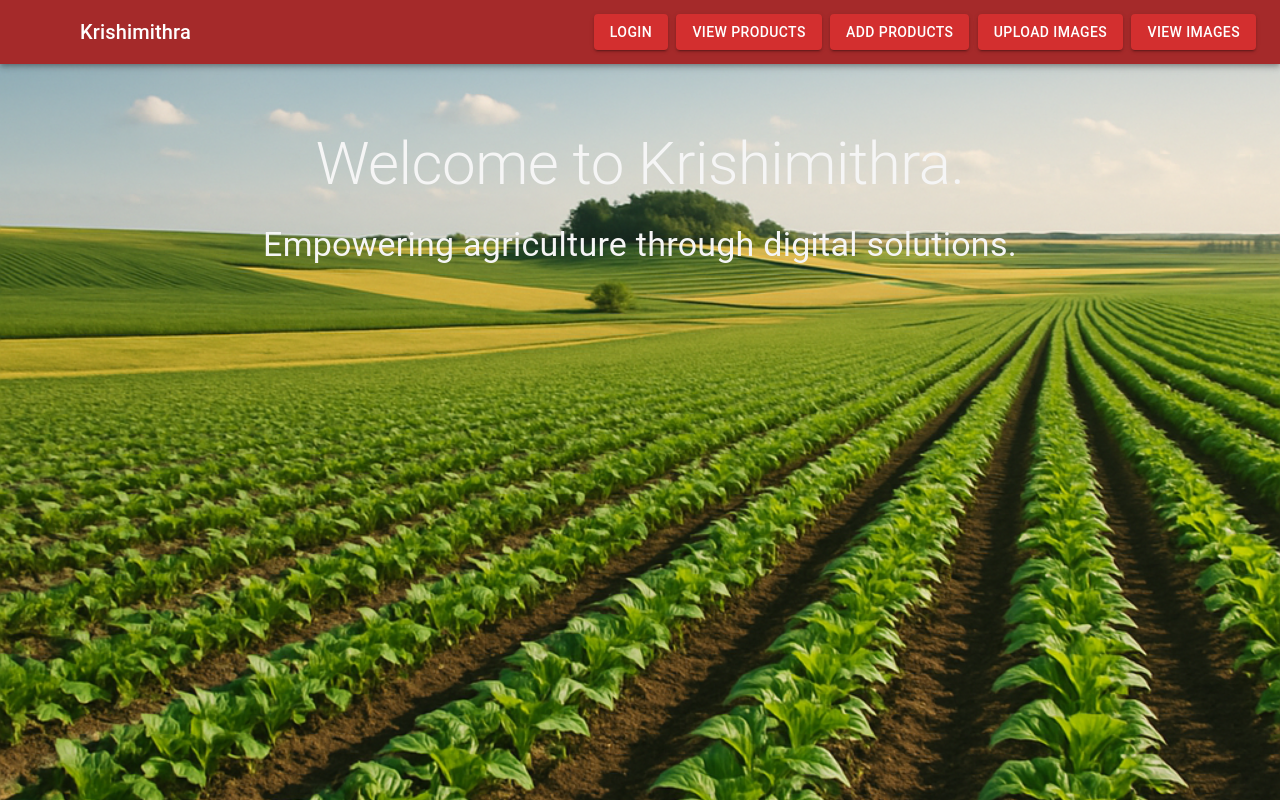
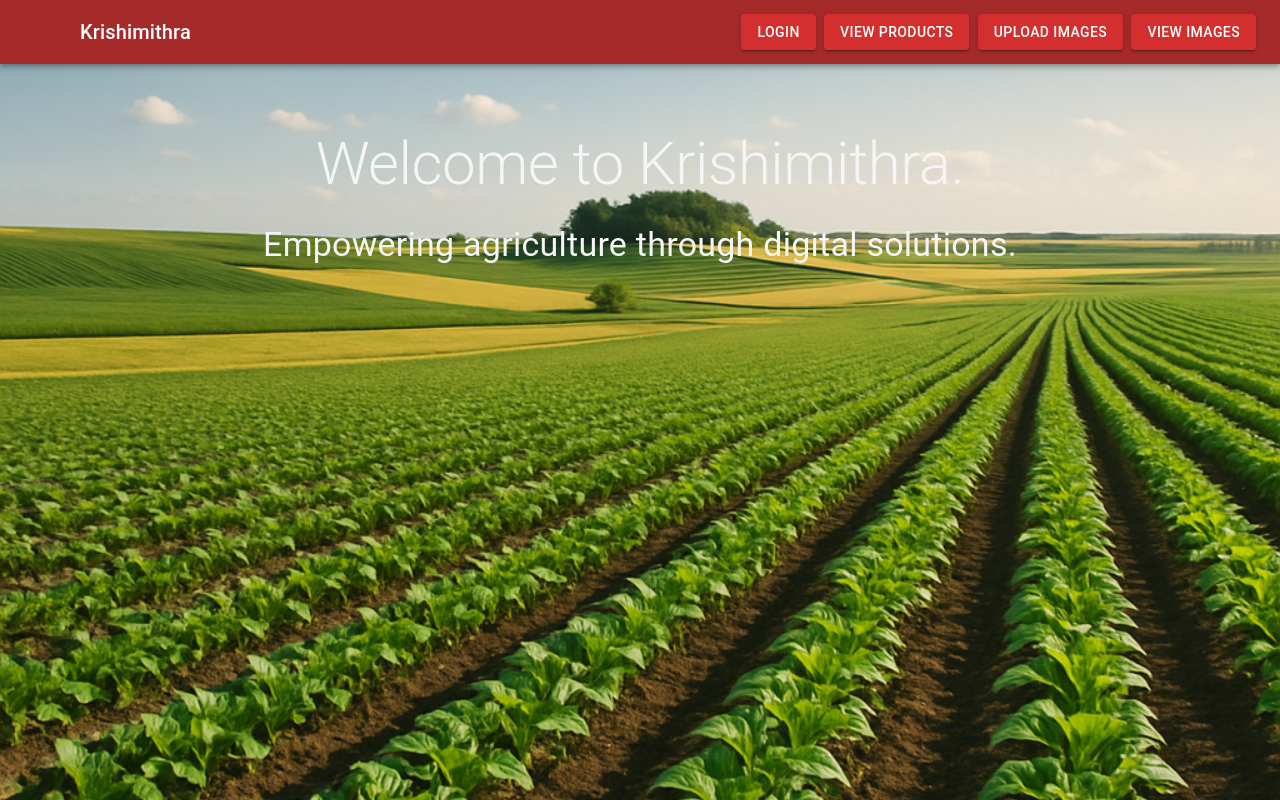
Before and after one commit to FizaanZahra/Krishimithra-Frontend, a React (Vite) app: page / in a window 1280 px wide. Shown: the top 800 px of the page. Built offline with nearby package versions, Linux system fonts and the light colour scheme; some icons are missing.

Commit message:
Update Navbar.jsx

```diff
--- a/src/component/Navbar.jsx
+++ b/src/component/Navbar.jsx
@@ -31,11 +31,6 @@ const Navbar = () => {
                 VIEW products
               </Link>
             </Button>&nbsp;&nbsp;
-            <Button color="error" variant='contained'>
-              <Link to={"/a"} style={{ color: "white" }}>
-                ADD products
-              </Link>
-            </Button>&nbsp;&nbsp;
             {/* ✅ Upload Image Button */}
             <Button color="error" variant='contained'>
   <Link to={"/upload"} style={{ color: "white" }}>
```
